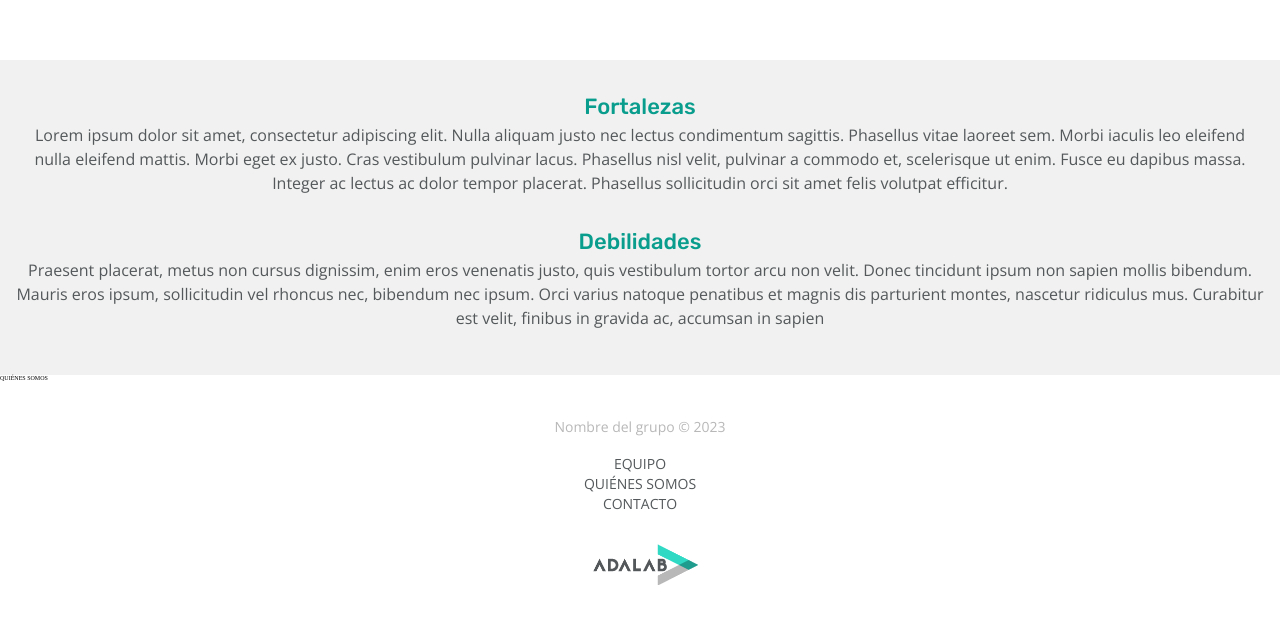
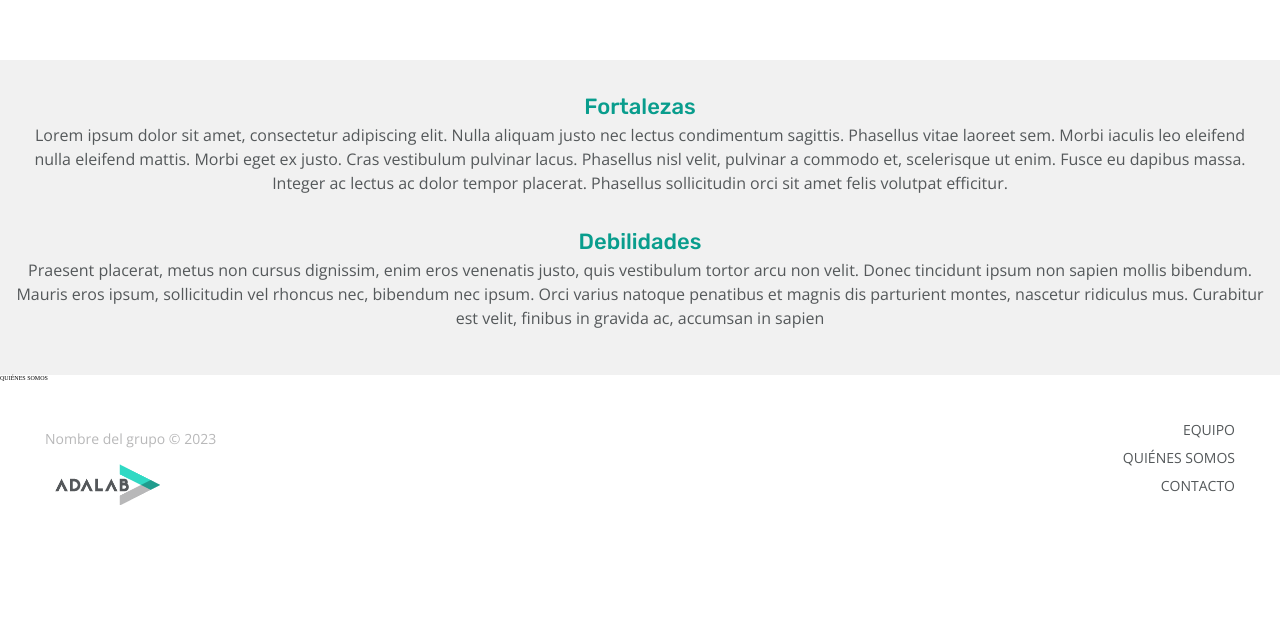
Before and after one commit to Adalab/project-promo-s-module-1-team-2, a plain HTML site: page index.html in a window 1280 px wide. Shown: the part 1827-2457 px from the top of the page. After the commit the page ends 2383 px from the top, so only its background shows below. Drawn offline with nearby package versions, Linux system fonts and the light colour scheme.

Commit message:
add footer tablet version

```diff
--- a/css/tablet.css
+++ b/css/tablet.css
@@ -1,3 +1,61 @@
 @media (min-width: 768px) {
+    /*
+    .footer .container {
+            width: 100vw;
+            margin: 30px 45px 60px 45px;
+            flex-direction: row;
+    }
 
+    .copyright {
+        display: flex;
+        order: 1;
+        margin: 0;
+    }
+
+    .footer_nav {
+        flex-grow: 2;
+        justify-content: flex-end;
+        margin: 0;
+        order: 3;
+    }
+
+    .footer_list {
+        align-items: flex-end;
+    }
+
+    .logo_adalab {
+        display: flex;
+        order: 2;
+        margin: 0;
+    }
+    */
+
+    .footer .container {
+        width: 100vw;
+        display: grid;
+        grid-template-columns: 50% 50%;
+        grid-template-rows: 50% 50%;
+        margin: 30px 45px 60px 45px;
+    }
+
+    .copyright {
+        margin: 0;
+        place-self: center start;
+    }
+
+    .logo_adalab {
+        margin: 0;
+        margin-top: 15px;
+    }
+
+    .footer_nav {
+        margin: 0;
+        grid-area: 1 / 2 / span 2;
+        justify-self: end;
+    }
+
+    .footer_list {
+        align-items: end;
+        row-gap: 8px;
+    }
 }
```
